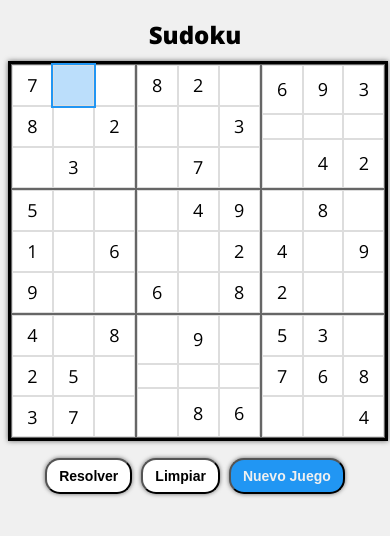
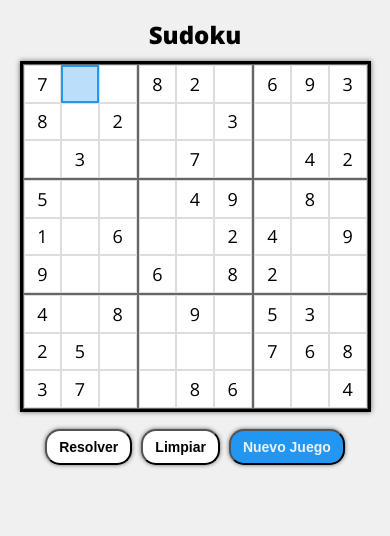
Before and after one commit to fabricio00101/sudoku, a plain HTML site: page index.html in a window 390 px wide. Both pictures are taken after a click on the element 73 px from the left and 85 px from the top of the page. Drawn offline with nearby package versions, Linux system fonts and the light colour scheme.

Commit message:
Cambios en el style

```diff
--- a/style.css
+++ b/style.css
@@ -7,10 +7,14 @@
     --color-selected: #bbdefb;
     --selected-border: #2196f3;
     --color-sombra: #666;
-    --color-fondo-secundario:#2196f3
+    --color-fondo-secundario: #2196f3
 }
 
-body{
+* {
+    box-sizing: border-box;
+}
+
+body {
     font-family: 'Open Sans';
     display: flex;
     flex-direction: column;
@@ -18,22 +22,25 @@ body{
     background-color: var(--color-fondo-pagina);
 }
 
-h1{
+h1 {
     text-align: center;
     font-weight: 800;
 }
 
-#sudoku-board{
+#sudoku-board {
     display: grid;
-    grid-template-columns: repeat(3,1fr);
+    grid-template-columns: repeat(3, 1fr);
     border: 3px solid var(--color-borde-principal);
     gap: 0;
     margin-top: 20px;
     box-shadow: 0px 0px 5px var(--color-sombra);
 }
-#hidden-input{
-    position: fixed; /* Cambia absolute por fixed */
-    top: 50%;        /* Centrado verticalmente (invisible) */
+
+#hidden-input {
+    position: fixed;
+    /* Cambia absolute por fixed */
+    top: 50%;
+    /* Centrado verticalmente (invisible) */
     left: 50%;
     opacity: 0;
     height: 0;
@@ -43,14 +50,14 @@ h1{
     transform: scale(0);
 }
 
-.box{
+.box {
     display: grid;
     grid-template-columns: repeat(3, 1fr);
     border: 1px solid var(--color-borde-caja);
     gap: 0;
 }
 
-.cell{
+.cell {
     cursor: pointer;
     width: 45px;
     height: 45px;
@@ -63,10 +70,11 @@ h1{
     text-align: center;
 }
 
-.controles{
+.controles {
     margin-top: 20px;
 }
-button{
+
+button {
     font-size: 16px;
     padding: 8px 16px;
     margin: 0 5px;
@@ -77,78 +85,78 @@ button{
     font-weight: 700;
     transition: background-color 0.15s ease;
 }
-button:hover{
+
+button:hover {
     background-color: #d0d0d0;
     box-shadow: 0 2px 4px rgba(0, 0, 0, 0.1);
 }
-#new-game-button{
+
+#new-game-button {
     background-color: var(--color-fondo-secundario);
     color: var(--color-fondo-pagina);
 }
-#new-game-button:hover{
+
+#new-game-button:hover {
     background-color: darkblue;
 }
-.cell.selected{
-    background-color:var(--color-selected) ;
+
+.cell.selected {
+    background-color: var(--color-selected);
     outline: 2px solid var(--selected-border);
-    z-index: 10;
-}
+    outline-offset: -2px;
+    /* <--- Agregá esta línea */
+    z-index: 10;}
 
-/* --- Media Queries para Celulares --- */
+    /* --- Media Queries para Celulares --- */
+   /* --- Media Queries para Celulares --- */
 @media (max-width: 600px) {
 
-    /* 1. Ajustar el Título */
     h1 {
         font-size: 24px;
         margin: 10px 0;
     }
 
-    /* 2. El Tablero se vuelve elástico */
     #sudoku-board {
-        /* En lugar de tamaño fijo, usa el 96% del ancho de la pantalla */
-        width: 96vw;
-        height: 96vw; /* Mantiene la proporción cuadrada */
-
-        /* Centrado y márgenes seguros */
+        width: 90vw;
+        height: 90vw;
+        max-width: 400px;
+        max-height: 400px;
         margin: 0 auto;
-        max-width: 400px; /* Tope para que no se vea gigante en tablets */
-        max-height: 400px;
+        /* Forzamos que las 3 cajas grandes se dividan exacto a lo alto */
+        grid-template-rows: repeat(3, 1fr);
     }
 
-    /* 3. Las celdas deben dejar de medir 45px */
+    .box {
+        width: 100%;
+        height: 100%;
+        /* Forzamos que las 3 celdas internas se dividan exacto a lo alto */
+        grid-template-rows: repeat(3, 1fr);
+        /* Truco clave para permitir que la caja se comprima */
+        min-width: 0;
+        min-height: 0;
+    }
+
     .cell {
-        width: auto;  /* Se adapta al tamaño del Grid padre */
-        height: auto; /* Se adapta al tamaño del Grid padre */
-
-        /* Reducimos un poco la letra para que entre bien */
+        /* Pisamos de forma absoluta los 45px fijos de PC */
+        width: 100%;
+        height: 100%;
+        /* Truco clave para permitir que la celda se comprima */
+        min-width: 0;
+        min-height: 0;
         font-size: 18px;
     }
 
-    /* 4. Ajustar los botones para que entren en una línea */
     .controles {
         display: flex;
         justify-content: center;
-        flex-wrap: wrap; /* Si no caben, bajan a otra línea */
+        flex-wrap: wrap;
         gap: 5px;
         margin-top: 15px;
     }
 
     button {
-        padding: 8px 12px; /* Botones un poco más compactos */
+        padding: 8px 12px;
         font-size: 14px;
         margin: 2px;
     }
-
-    /* 5. Si tienes el teclado visual (numpad), ajústalo también */
-    .numpad {
-        width: 96vw;
-        max-width: 400px;
-        margin: 15px auto;
-        gap: 5px;
-    }
-
-    .num-btn {
-        width: auto; /* Que ocupen el espacio disponible */
-        height: 40px; /* Altura cómoda para el dedo */
-    }
 }
```
